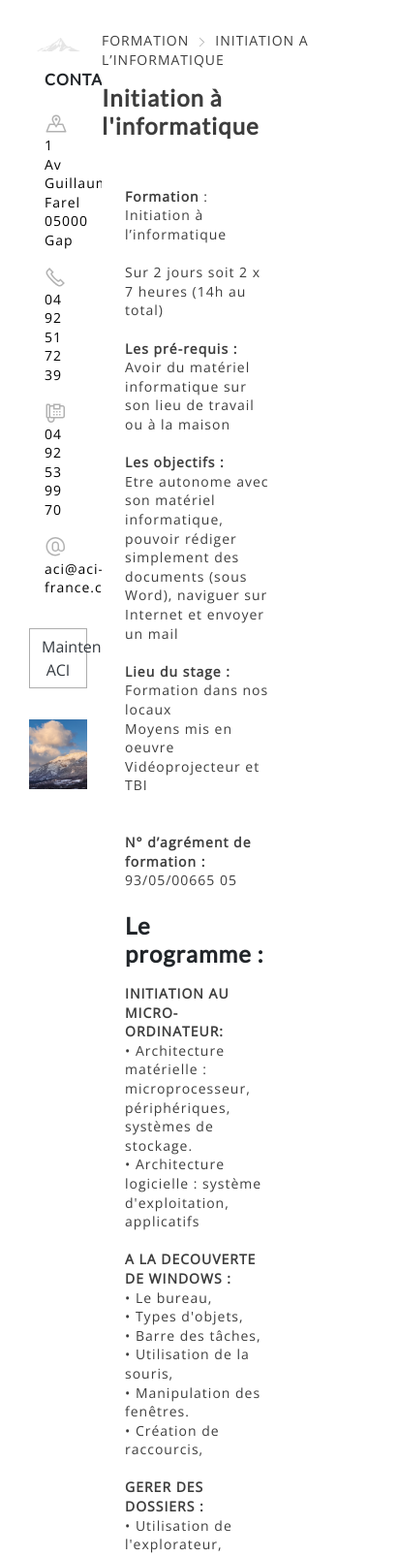
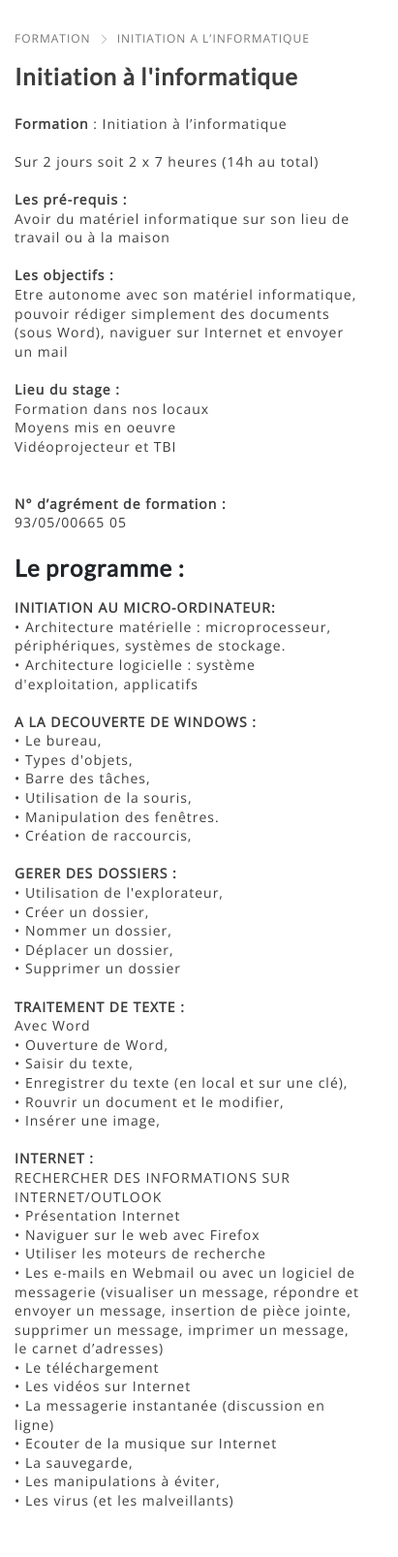
Before and after one commit to Evgen1188/ACI-website, a plain HTML site: page internal-page.html in a window 390 px wide. Shown: the part 112-1718 px from the top of the page at 97% size, 411 px wide, since content can reach past the window. Drawn offline with nearby package versions, Linux system fonts and the light colour scheme.

Commit message:
done all

```diff
--- a/css/internal-page.css
+++ b/css/internal-page.css
@@ -45,3 +45,26 @@
     background: #ffffff;
 
 }
+.bord-des-mob{
+    border: 1px solid rgba(0, 0, 0, 0.07);
+
+}
+
+.p-path{
+    font-size: 12px;
+    color: rgba(0, 0, 0, 0.54);
+}
+
+@media (max-width: 600px) {
+    .maintenance{
+        display: none;
+    }
+}
+@media (max-width: 992px) {
+    .mountain-mini{
+        display: none;
+    }
+    #page-1-int{
+        background: unset;
+    }
+}
--- a/internal-page.html
+++ b/internal-page.html
@@ -160,9 +160,9 @@
 </nav>
 <section class="container-fluid mt-5 pb-5" id="page-1-int">
     <div class="row mx-9">
-        <div class="col-3 ">
-            <img class="img-fluid" src="image/mountain.png">
-            <div class="contacts bord mb-4">
+        <div class="col-lg-3 col-sm-10 col-12 px-0 px-lg-3 pt-4 order-2 order-lg-1 mx-auto mt-4 mt-lg-0">
+            <div class="row"><img class="mx-auto img-fluid" src="image/mountain.png"></div>
+            <div class="contacts bord-des-mob mb-4">
                 <h4 class="mb-4 m-3 h-3-int ">CONTACTS</h4>
                 <p class="m-3 p-int"><img class=" mr-2" src="image/icon-loc-int.svg">1 Av Guillaume Farel 05000 Gap</p>
                 <p class="m-3 p-int"><img class=" mr-2" src="image/icon-phone-int.svg">04 92 51 72 39</p>
@@ -171,14 +171,13 @@
                 </p>
             </div>
             <button type="button" class="mb-4 mt-2 btn-lire btn btn-outline-dark">Maintenance ACI</button>
-            <img class="mt-2 img-fluid" src="image/mountain-mini.PNG">
-
+            <img class="mountain-mini mt-2 img-fluid" src="image/mountain-mini.PNG">
         </div>
-        <div class="text-int px-0 col-9  ">
-            <p>FORMATION<img class="mx-2" src="image/arrow-int.svg">INITIATION A L’INFORMATIQUE</p>
+        <div class="text-int px-0 col-lg-9 col-12 order-1 order-lg-2">
+            <p class="p-path">FORMATION<img class="mx-2" src="image/arrow-int.svg">INITIATION A L’INFORMATIQUE</p>
             <h3>Initiation à l'informatique</h3>
             <div class="bord ">
-                <p class="mr-5 pr-5 ml-4 mt-5 mb-1">
+                <p class="mr-sm-5 mr-0 ml-sm-4 ml-0 mt-sm-5 mt-4 pr-sm-5 pr-0 mb-1">
                     <b>Formation</b> : Initiation à l’informatique
                     <br><br>
                     Sur 2 jours soit 2 x 7 heures (14h au total)
@@ -201,8 +200,8 @@
                     93/05/00665 05
                     <br><br>
                 </p>
-                <h2 class="mr-5 pr-5 ml-4 mt-0 mb-3">Le programme :</h2>
-                <p class="mr-5 pr-5 ml-4">
+                <h2 class="mr-sm-5 mr-0 ml-sm-4 ml-0 pr-sm-5 pr-0 mt-0 mb-3">Le programme :</h2>
+                <p class="mr-sm-5 mr-0 ml-sm-4 ml-0 pr-sm-5 pr-0">
                     <b>INITIATION AU MICRO-ORDINATEUR:</b><br>
                     • Architecture matérielle : microprocesseur, périphériques, systèmes de stockage.<br>
                     • Architecture logicielle : système d'exploitation, applicatifs
@@ -254,15 +253,15 @@
 </section>
 <section class="container-fluid " id="page7">
 
-    <div class="pt-5 row mx-9  ">
-        <div class="col-3   ">
+    <div class="pt-5 row mx-9 pb-5  ">
+        <div class="col-lg-3 col-6   ">
             <h4 class="bord-bottom-white h4-page7 pr-5   pb-2">Presentation</h4>
             <ul class="ul-page7">
                 <li><a href="#" class="a-page7 pb-4">Historique</a></li>
                 <li><a href="#" class="a-page7">Certifications</a></li>
             </ul>
         </div>
-        <div class="col-3 ">
+        <div class="col-lg-3 col-6 ">
             <h4 class="bord-bottom-white h4-page7 pr-5 pb-2">Nos Services</h4>
             <ul class="ul-page7">
 
@@ -274,7 +273,7 @@
             </ul>
 
         </div>
-        <div class="col-3 ">
+        <div class="col-lg-3 col-6 ">
             <h4 class="bord-bottom-white h4-page7 pr-5 pb-2">Produits</h4>
             <ul class="ul-page7">
 
@@ -284,7 +283,7 @@
             </ul>
 
         </div>
-        <div class="col-3 ">
+        <div class="col-lg-3 col-6 ">
             <h4 class="bord-bottom-white h4-page7 pr-5 pb-2">Formations</h4>
             <ul class="ul-page7">
                 <li><a href="#" class="a-page7">Initiation a l`informatique</a></li>
```
